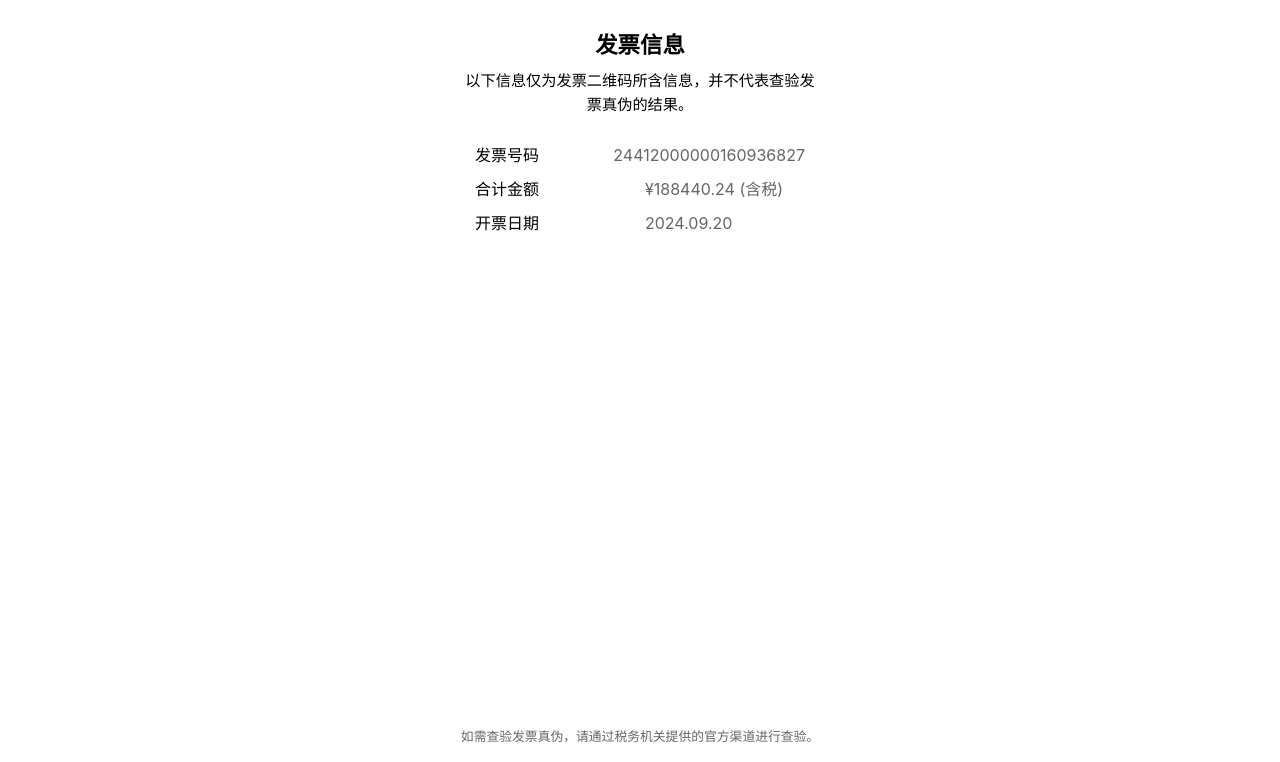
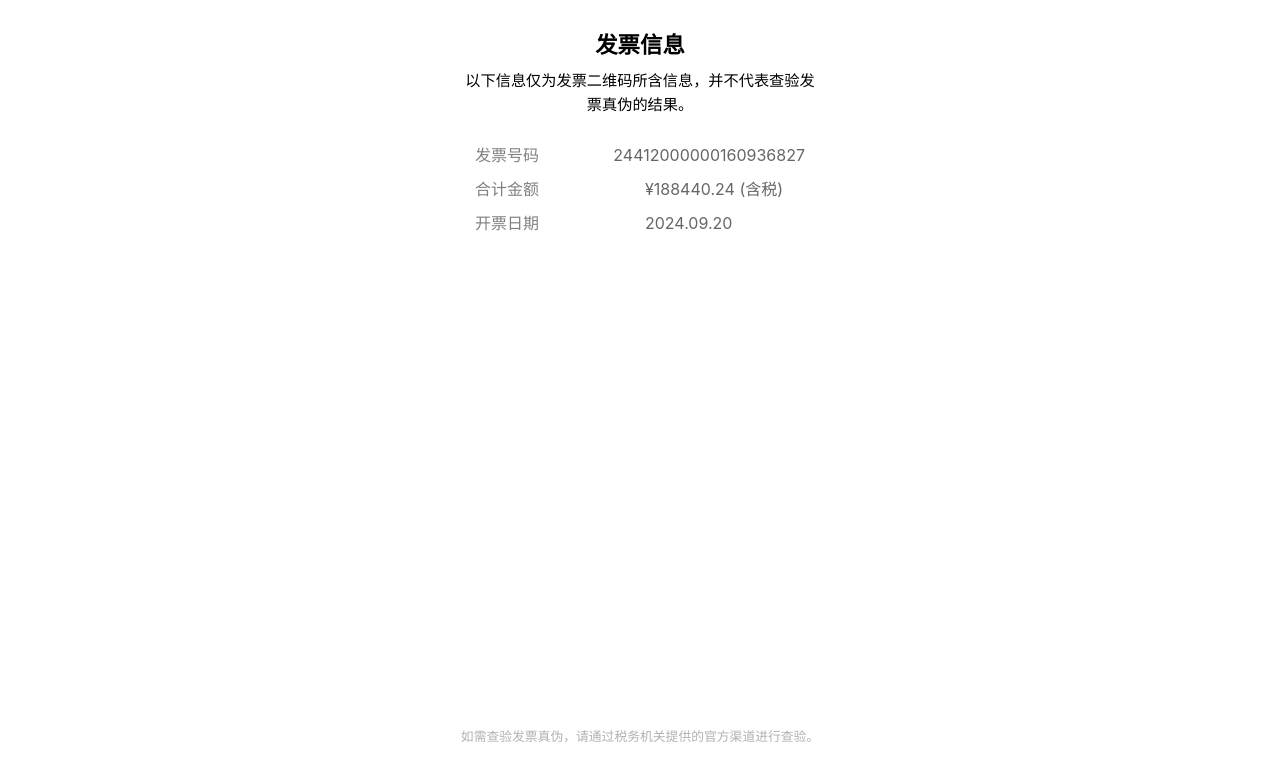
Before and after one commit to HarryDean2010/fapiao, a plain HTML site: page index.html in a window 1280 px wide. Shown: the part 38-800 px from the top of the page. Drawn offline with Linux system fonts and the light colour scheme.

Commit message:
Update index.html

```diff
--- a/index.html
+++ b/index.html
@@ -64,7 +64,7 @@
         .info label {
             text-align: left;
             flex: 1;
-            color: #000;
+            color: #808080; /* 设置为#808080 */
         }
         .info span {
             text-align: left; /* 左对齐 */
@@ -74,7 +74,7 @@
         }
         .footer {
             font-size: 0.8em;
-            color: #666; /* 设置为灰色 */
+            color: #b1b1b1; /* 设置为#b1b1b1 */
             text-align: center;
             padding: 15px 10px;
             line-height: 1.6em;
```
